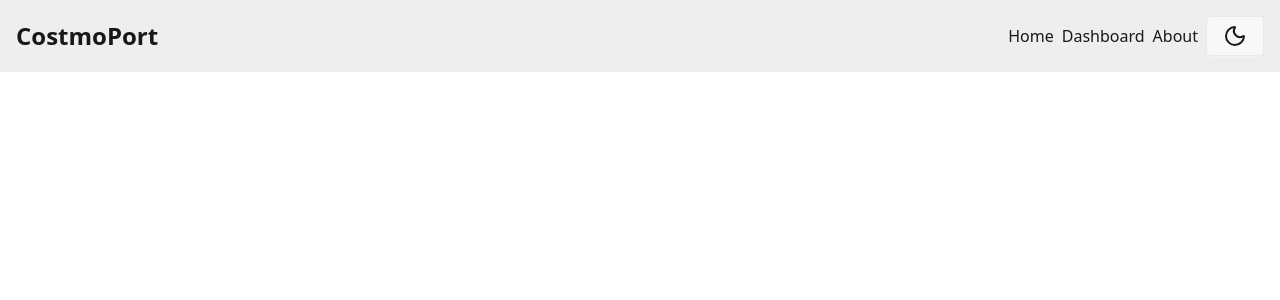
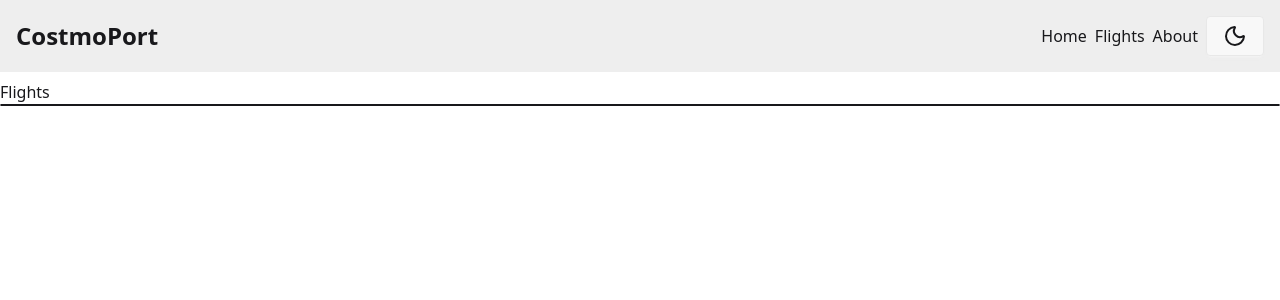
Before and after one commit to guitar6029/cosmoport, a Vue app in the folder client/: page /flights in a window 1280 px wide. Shown: the top 300 px of the page. Built offline with nearby package versions, Linux system fonts and the light colour scheme.

Commit message:
updated routes

```diff
--- a/client/src/router/index.ts
+++ b/client/src/router/index.ts
@@ -2,12 +2,18 @@ import { createRouter, createWebHistory } from "vue-router";
 import Hero from "../views/Hero.vue";
 import Dashboard from "../views/Dashboard.vue";
 import About from "../views/AboutView.vue";
+import FlightsView from "../views/Flights.vue";
 
 const routes = [
   {
     path: "/",
     name: "Home",
     component: Hero,
+  },
+  {
+    path: "/flights",
+    name: "Flights",
+    component: FlightsView,
   },
   {
     path: "/dashboard",
--- a/client/src/ui/Navbar.vue
+++ b/client/src/ui/Navbar.vue
@@ -9,7 +9,9 @@ import { RouterLink } from 'vue-router';
             <div class="text-2xl font-bold">CostmoPort</div>
             <div class="flex items-center gap-2">
                 <RouterLink to="/">Home</RouterLink>
-                <RouterLink to="/dashnoard">Dashboard</RouterLink>
+                <RouterLink to="/flights">Flights</RouterLink>
+                <!-- save for later when dashboard is implemented and user auth is implemented -->
+                <!-- <RouterLink to="/dashnoard">Dashboard</RouterLink> -->
                 <RouterLink to="/about">About</RouterLink>
                 <ThemeToggler />
             </div>
--- /dev/null
+++ b/client/src/views/Flights.vue
@@ -0,0 +1,27 @@
+<script lang="ts" setup>
+import { onMounted } from 'vue';
+
+// async function fetchFlights() {
+//   try {
+//     const response = await fetch('http://localhost:3000/flights');
+//     const flights = await response.json();
+//     console.log("Flights : ", flights);
+//   } catch (error) {
+//     console.error(error);
+//   }
+// }
+
+// onMounted(() => {
+//     fetchFlights()
+// })
+</script>
+
+
+<template>
+    <main class="min-h-screen">
+        <h1>Flights</h1>
+        <div class="border rounded-xl">
+
+        </div>
+    </main>
+</template>
```
